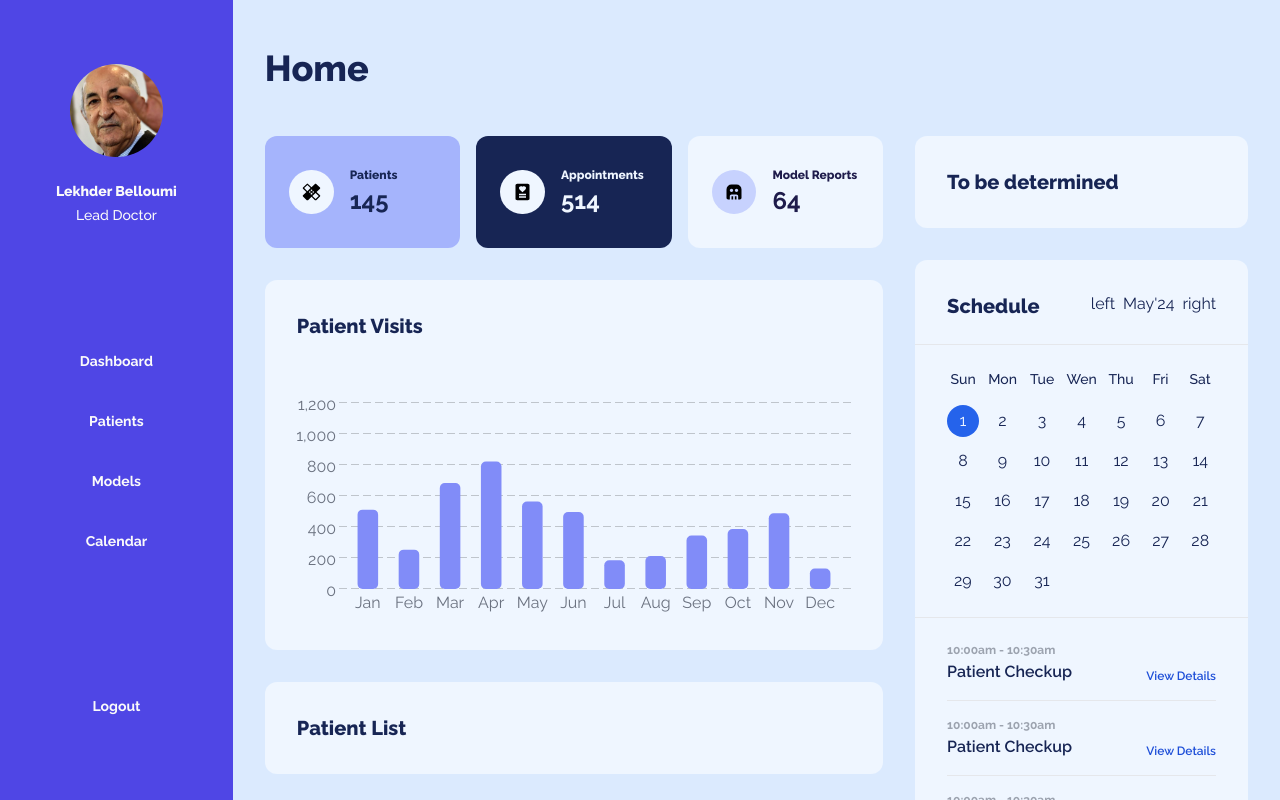
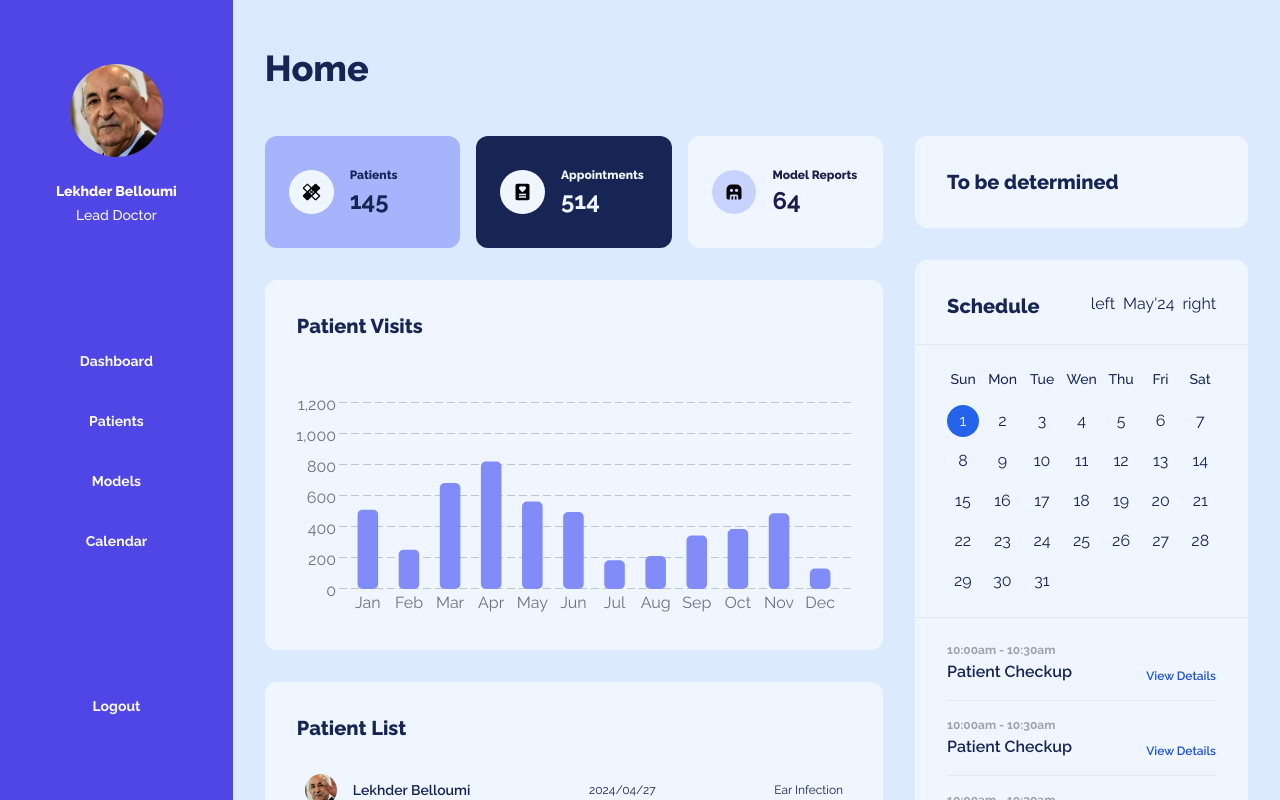
Before and after one commit to op-squad/front, a React (Vite) app: page /dashboard in a window 1280 px wide. Built offline with nearby package versions, Linux system fonts and the light colour scheme.

Commit message:
add patient list

```diff
--- /dev/null
+++ b/src/components/app/dashboard/PatientList/PatientListCard.tsx
@@ -0,0 +1,53 @@
+import { Link } from "react-router-dom";
+
+const Patient = ({ imgSrc, name, lastVisit, diagnosis }) => {
+  return (
+    <div className="flex items-center justify-between">
+      <div className="flex items-center gap-4">
+        <img
+          className="size-8 2xl:size-10 rounded-full object-cover"
+          src={imgSrc}
+          alt=""
+        />
+        <div className="font-semibold text-sm 2xl:text-base cursor-pointer hover:underline">
+          <Link to="/patients/patient">{name}</Link>
+        </div>
+      </div>
+      <div className="text-xs 2xl:text-sm">{lastVisit}</div>
+      <div className="text-xs 2xl:text-sm">{diagnosis}</div>
+    </div>
+  );
+};
+export default function PatientListCard() {
+  return (
+    <div className="flex flex-col gap-8 bg-blue-50 rounded-xl p-8">
+      <div className="flex justify-between items-center w-full text-blue-950">
+        <div className="font-extrabold text-xl 2xl:text-2xl cursor-pointer hover:underline">
+          <Link to="/patients">Patient List</Link>
+        </div>
+      </div>
+      <div className="flex flex-col gap-6 text-blue-950 px-2 2xl:px-4">
+        <Patient
+          imgSrc={"src/assets/profile/doctor.jpg"}
+          name={"Lekhder Belloumi"}
+          lastVisit={"2024/04/27"}
+          diagnosis={"Ear Infection"}
+        />
+        <hr />
+        <Patient
+          imgSrc={"src/assets/profile/doctor.jpg"}
+          name={"Lekhder Belloumi"}
+          lastVisit={"2024/04/27"}
+          diagnosis={"Ear Infection"}
+        />
+        <hr />
+        <Patient
+          imgSrc={"src/assets/profile/doctor.jpg"}
+          name={"Lekhder Belloumi"}
+          lastVisit={"2024/04/27"}
+          diagnosis={"Ear Infection"}
+        />
+      </div>
+    </div>
+  );
+}
--- a/src/components/app/dashboard/Visits/BarChart.tsx
+++ b/src/components/app/dashboard/Visits/BarChart.tsx
@@ -7,7 +7,6 @@ export default function BarChart({ height, width }) {
   const marginLeft = 40;
   const ref = useRef();
   useEffect(() => {
-    console.log(ref);
     ref.current.innerHTML = "";
     const data = [
       { label: "Jan", value: 512 },
--- a/src/components/app/dashboard/Visits/Visits.tsx
+++ b/src/components/app/dashboard/Visits/Visits.tsx
@@ -1,3 +1,4 @@
+/* eslint-disable react-hooks/exhaustive-deps */
 import { useState, useEffect, useLayoutEffect, useRef } from "react";
 import BarChart from "./BarChart";
 
@@ -29,7 +30,6 @@ export default function Visits() {
   };
   const chartRef = useRef(null);
   const chartSize = useDimensions(chartRef);
-  console.log(chartSize);
   return (
     <div className="flex flex-col gap-8 bg-blue-50 rounded-xl max-w-full p-8">
       <p className="font-extrabold text-xl 2xl:text-2xl text-blue-950">
--- a/src/pages/Dashboard.tsx
+++ b/src/pages/Dashboard.tsx
@@ -2,6 +2,7 @@ import Sidebar from "../components/app/Sidebar";
 import StatCard from "../components/app/dashboard/StatCard";
 import ScheduleCard from "../components/app/dashboard/ScheduleCard/ScheduleCard";
 import Visits from "../components/app/dashboard/Visits/Visits";
+import PatientListCard from "../components/app/dashboard/PatientList/PatientListCard";
 
 export default function Dashboard() {
   return (
@@ -9,7 +10,7 @@ export default function Dashboard() {
       <Sidebar />
       <div className="flex flex-col gap-8 w-full h-full p-8 overflow-y-auto bg-blue-100">
         <div className="text-4xl font-extrabold py-4 text-blue-950">Home</div>
-        <div className="flex gap-8 h-full">
+        <div className="flex gap-8 h-fit">
           <div className="flex flex-col h-full gap-8 basis-[65%]">
             <div className="flex gap-4">
               <StatCard
@@ -59,11 +60,7 @@ export default function Dashboard() {
               />
             </div>
             <Visits />
-            <div className="flex flex-col gap-8 bg-blue-50 rounded-xl p-8">
-              <p className="font-extrabold text-xl 2xl:text-2xl text-blue-950">
-                Patient List
-              </p>
-            </div>
+            <PatientListCard />
           </div>
           <div className="flex flex-col gap-8 h-max basis-[35%]">
             <div className="bg-blue-50 rounded-xl p-8">
```
